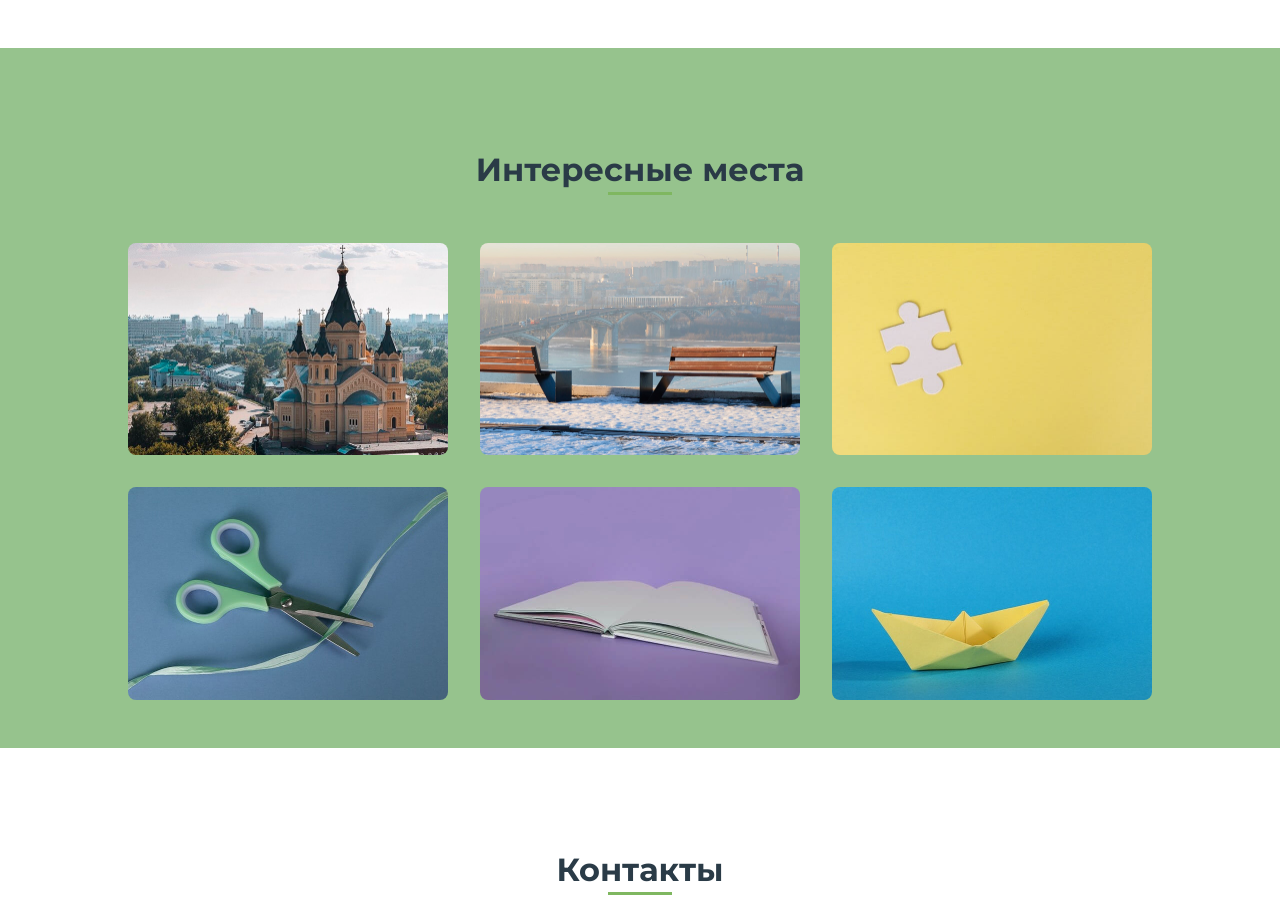
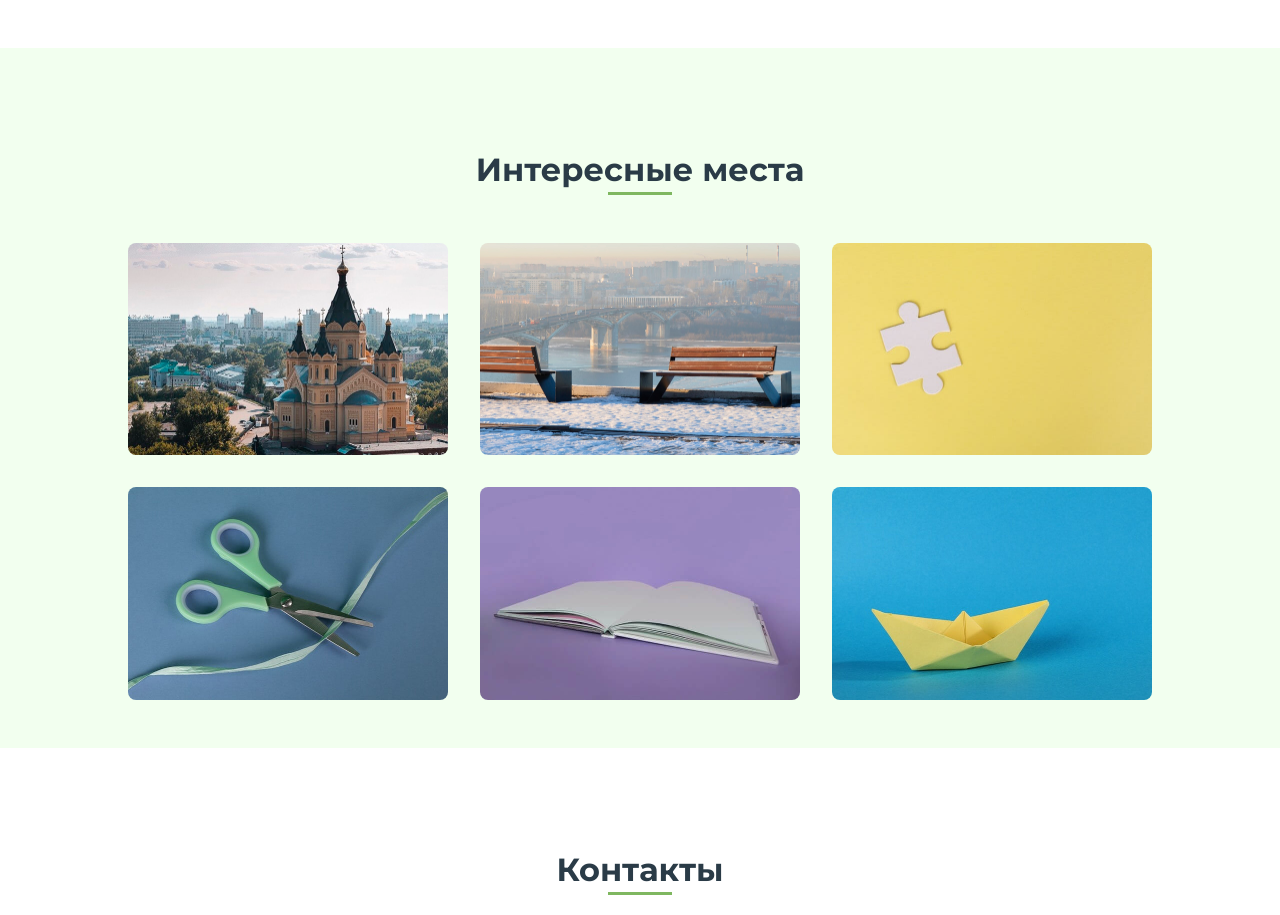
Before and after one commit to v0suz/v0suz.github.io, a plain HTML site: page NNGID-PRO/index.html in a window 1280 px wide. Shown: the part 1998-2913 px from the top of the page. Drawn offline with nearby package versions, Linux system fonts and the light colour scheme.

Commit message:
Update styles.css

```diff
--- a/NNGID-PRO/assets/css/styles.css
+++ b/NNGID-PRO/assets/css/styles.css
@@ -278,7 +278,7 @@ img{
 
 /* ===== PORTFOLIO =====*/
 .portfolio{
-    background-color: #96C38D;
+    background-color: #F2FFEF;
 }
 .portfolio__container{
     justify-items: center;
```
